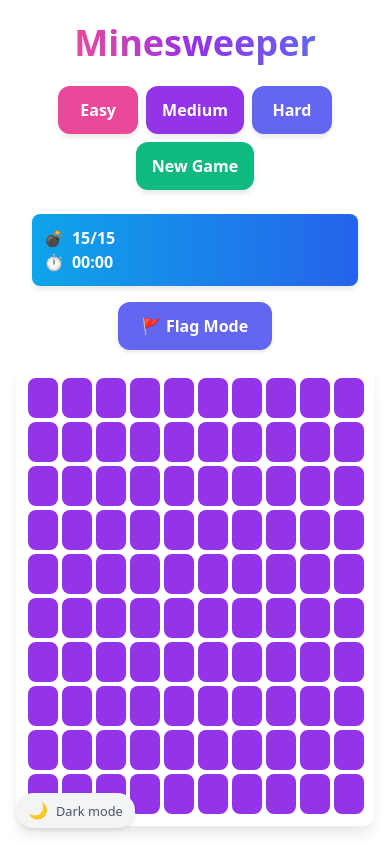
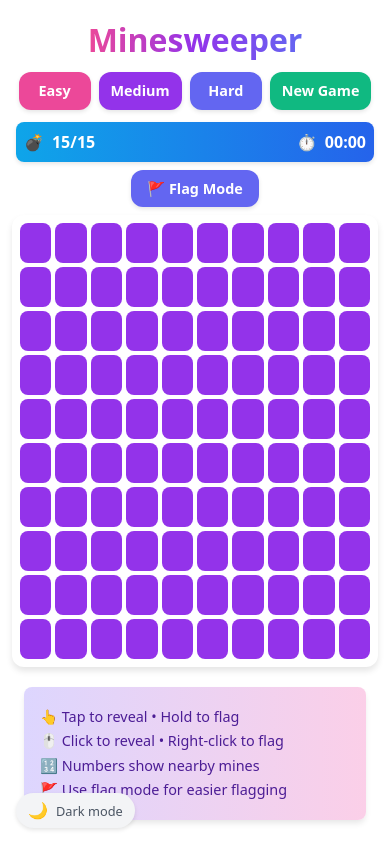
Before and after one commit to saadiq/minesweeper, a Next.js app: page / in a window 390 px wide. Shown: the top 844 px of the page. Built offline with nearby package versions, Linux system fonts and the light colour scheme.

Commit message:
Tighten spacing in game interface to prevent mobile scrolling

```diff
--- a/src/app/globals.css
+++ b/src/app/globals.css
@@ -44,9 +44,9 @@ body {
   display: flex;
   flex-direction: column;
   align-items: center;
-  justify-content: center;
+  justify-content: flex-start;
   min-height: 100vh;
-  padding: 1rem;
+  padding: 0.5rem;
   background-color: var(--background);
   transition: background-color 100ms ease-in-out;
 }
@@ -64,9 +64,9 @@ body {
 }
 
 .game-title {
-  font-size: 2.25rem;
+  font-size: 2rem;
   font-weight: bold;
-  margin-bottom: 1rem;
+  margin: 0.5rem 0;
   background: linear-gradient(to right, #ec4899, #9333ea, #6366f1);
   background-clip: text;
   -webkit-background-clip: text;
@@ -78,21 +78,21 @@ body {
   flex-wrap: wrap;
   justify-content: center;
   gap: 0.5rem;
-  margin-bottom: 1rem;
-  padding: 0 1rem;
+  margin-bottom: 0.5rem;
+  padding: 0 0.5rem;
 }
 
 .control-btn {
-  padding: 0.75rem 1rem;
-  min-width: 5rem;
+  padding: 0.5rem 0.75rem;
+  min-width: 4.5rem;
   border-radius: 0.75rem;
   font-weight: bold;
   color: white;
-  box-shadow: 0 4px 6px -1px rgba(0, 0, 0, 0.1);
+  box-shadow: 0 2px 4px rgba(0, 0, 0, 0.1);
   transition: all 200ms;
   cursor: pointer;
   border: none;
-  font-size: 1rem;
+  font-size: 0.9rem;
 }
 
 .control-btn:hover {
@@ -123,15 +123,18 @@ body {
 }
 
 .game-info {
-  width: calc(100% - 2rem);
+  width: calc(100% - 1rem);
   max-width: 24rem;
-  padding: 0.75rem;
-  margin: 0.5rem 1rem;
+  padding: 0.5rem;
+  margin: 0.25rem 0.5rem;
   background: linear-gradient(to right, #0ea5e9, #2563eb);
   border-radius: 0.5rem;
   color: white;
   font-weight: bold;
-  box-shadow: 0 4px 6px -1px rgba(0, 0, 0, 0.1);
+  box-shadow: 0 2px 4px rgba(0, 0, 0, 0.1);
+  display: flex;
+  justify-content: space-between;
+  align-items: center;
 }
 
 .mines, .timer {
@@ -159,13 +162,13 @@ body {
 }
 
 .board {
-  padding: 0.75rem;
+  margin: 0.25rem;
+  padding: 0.5rem;
   border-radius: 0.75rem;
-  box-shadow: 0 10px 15px -3px rgba(0, 0, 0, 0.1);
+  box-shadow: 0 4px 6px rgba(0, 0, 0, 0.1);
   display: grid;
   gap: 0.25rem;
   background-color: var(--cell-revealed-bg);
-  margin: 0.5rem;
   max-width: 100%;
   overflow: auto;
   -webkit-overflow-scrolling: touch;
@@ -382,8 +385,8 @@ html, body {
 }
 
 .flag-mode-toggle {
-  margin: 0.5rem 0;
-  padding: 0.75rem 1.5rem;
+  margin: 0.25rem 0;
+  padding: 0.5rem 1rem;
   border-radius: 0.75rem;
   font-weight: bold;
   color: white;
@@ -391,7 +394,7 @@ html, body {
   border: none;
   cursor: pointer;
   transition: all 200ms;
-  font-size: 1rem;
+  font-size: 0.9rem;
   box-shadow: 0 2px 4px rgba(0, 0, 0, 0.1);
 }
 
```
